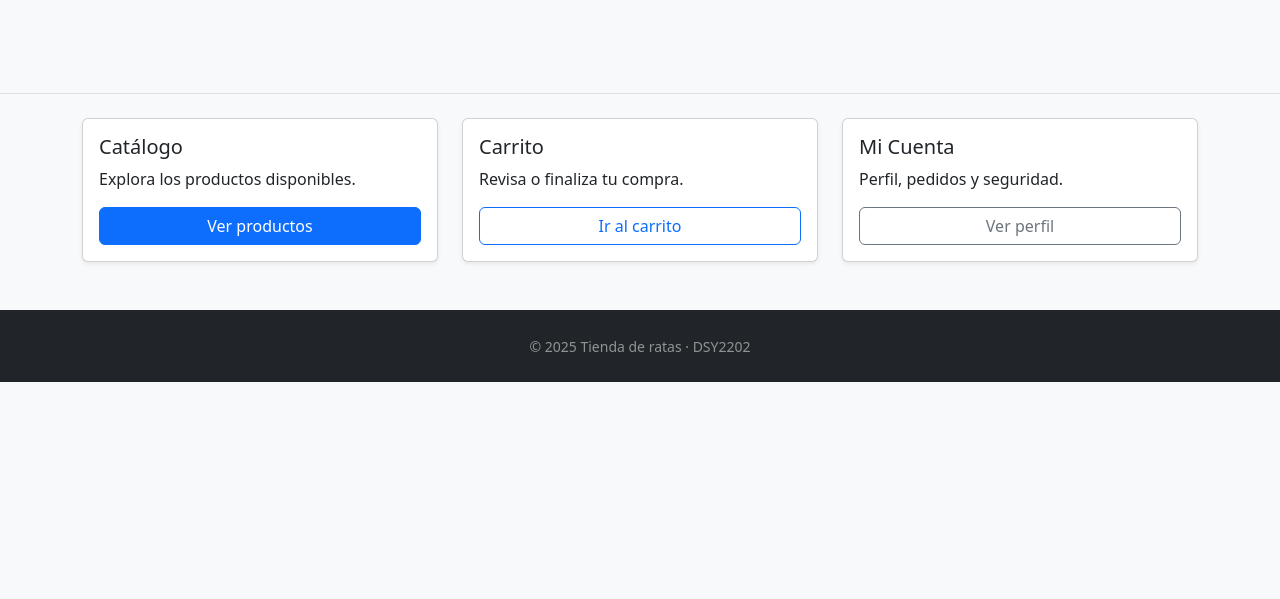
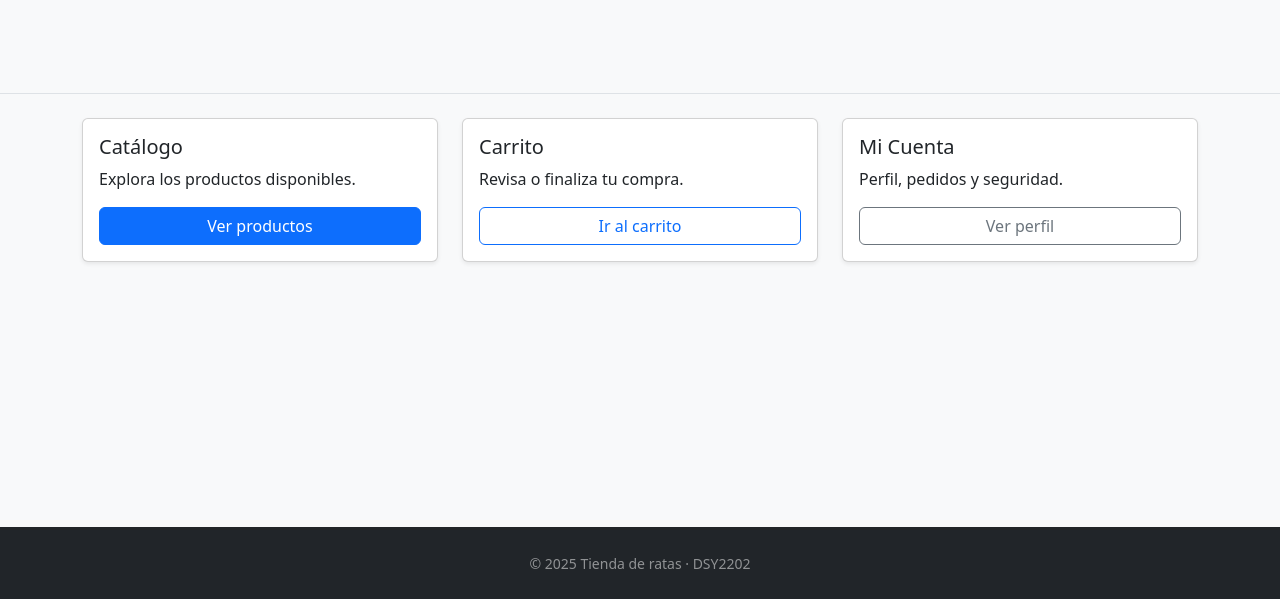
Before and after one commit to jagoldemberg-dotcom/tiendaderatas, a plain HTML site: page index.html in a window 1280 px wide. Shown: the part 201-800 px from the top of the page. Drawn offline with nearby package versions, Linux system fonts and the light colour scheme.

Commit message:
fix: correcion footer

```diff
--- a/assets/css/styles.css
+++ b/assets/css/styles.css
@@ -1,5 +1,9 @@
-:root { --brand:#0d6efd; }
+:root { --brand:#0a6f2f; }
 body { background-color:#f8f9fa; }
 .navbar-brand strong { letter-spacing: .5px; }
 .card img { object-fit: cover; height: 160px; }
 .table td, .table th { vertical-align: middle; }
+html, body { height: 100%; }
+body { min-height: 100vh; display: flex; flex-direction: column; }
+main { flex: 1 0 auto; }
+footer { margin-top: auto; }
```
